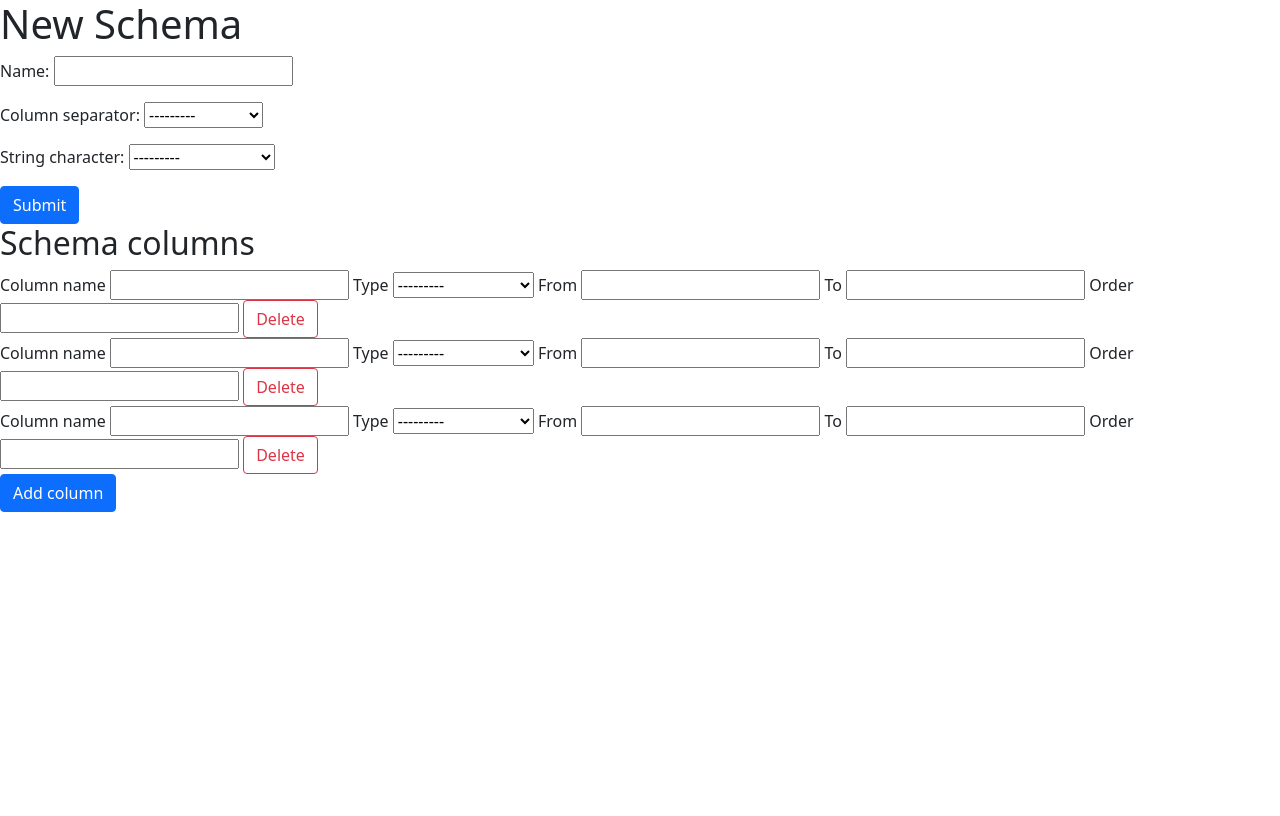
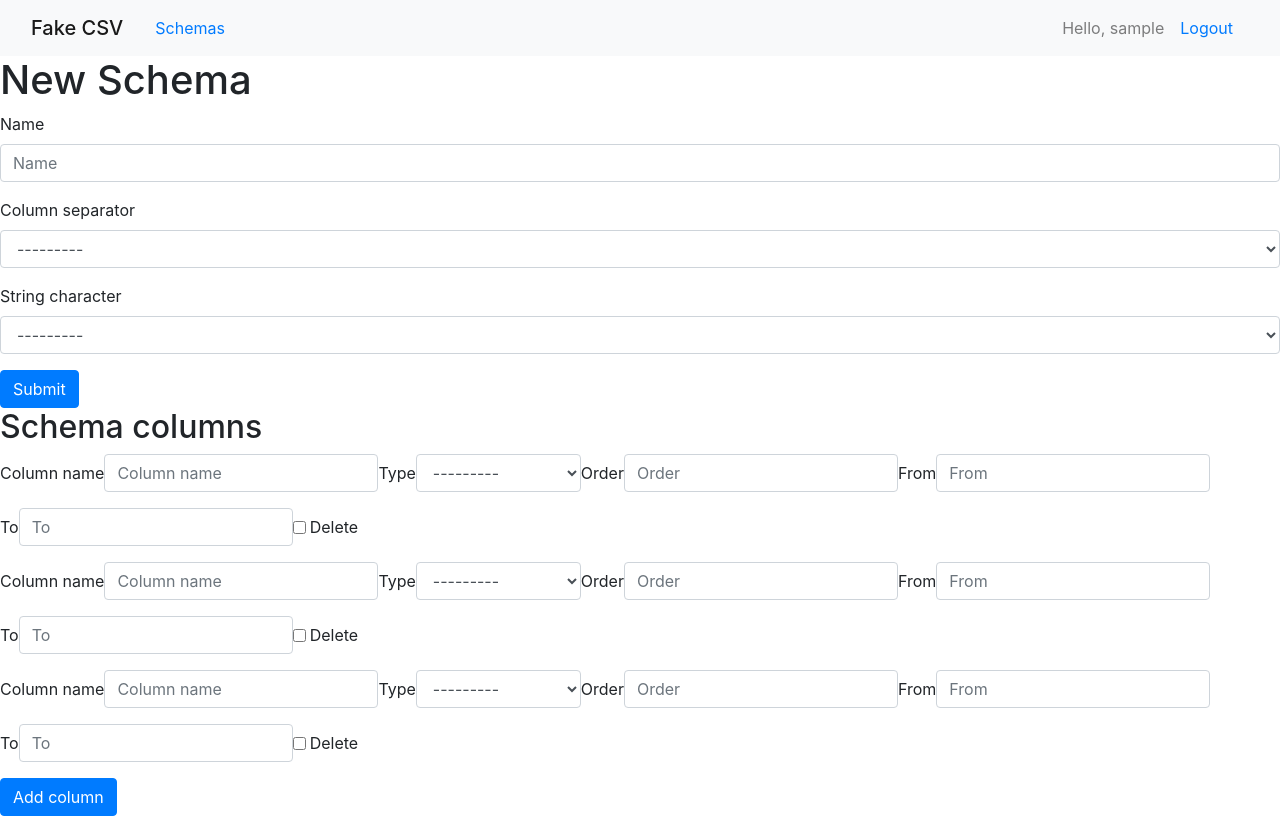
Before and after one commit to umouse/PlaneksTestTask, a Django app: page /create_schema/ in a window 1280 px wide. Before the commit the page ends 512 px from the top, so only its background shows below. Run offline with Django 3.2, Linux system fonts and the light colour scheme; the visitor is signed in with stand-in values (Sample User, id 1); parts of the project's set-up code (start-up, migrations or seed data) failed here and were passed over; some libraries are stand-ins or nearby versions.

Commit message:
Add navigation bar and fix add column button to a working state

```diff
--- a/fake_csv/settings.py
+++ b/fake_csv/settings.py
@@ -39,7 +39,7 @@ INSTALLED_APPS = [
     'django.contrib.messages',
     'django.contrib.staticfiles',
     'schemas',
-    'crispy_forms',
+    'bootstrap4',
 
 ]
 
--- a/requirements.txt
+++ b/requirements.txt
@@ -9,7 +9,6 @@ click-plugins==1.1.1
 click-repl==0.1.6
 dj-database-url==0.5.0
 Django==3.1.4
-django-crispy-forms==1.10.0
 django-heroku==0.3.1
 Faker==5.0.2
 gunicorn==20.0.4
--- a/schemas/templates/schemas/base.html
+++ b/schemas/templates/schemas/base.html
@@ -3,14 +3,28 @@
 <head>
     <meta charset="UTF-8">
     <title>Fake CSV</title>
-    <link href="https://cdn.jsdelivr.net/npm/bootstrap@5.0.0-beta1/dist/css/bootstrap.min.css" rel="stylesheet" integrity="sha384-giJF6kkoqNQ00vy+HMDP7azOuL0xtbfIcaT9wjKHr8RbDVddVHyTfAAsrekwKmP1" crossorigin="anonymous">
+    <link rel="stylesheet" href="https://cdn.jsdelivr.net/npm/bootstrap@4.5.3/dist/css/bootstrap.min.css" integrity="sha384-TX8t27EcRE3e/ihU7zmQxVncDAy5uIKz4rEkgIXeMed4M0jlfIDPvg6uqKI2xXr2" crossorigin="anonymous">
     <script src="https://ajax.googleapis.com/ajax/libs/jquery/3.5.1/jquery.min.js"></script>
     {% block script%}
     {% endblock %}
 </head>
 <body>
-{% block content %}
-{% endblock %}
-<script src="https://cdn.jsdelivr.net/npm/bootstrap@5.0.0-beta1/dist/js/bootstrap.bundle.min.js" integrity="sha384-ygbV9kiqUc6oa4msXn9868pTtWMgiQaeYH7/t7LECLbyPA2x65Kgf80OJFdroafW" crossorigin="anonymous"></script>
+    <nav class="navbar navbar-expand-lg navbar-light bg-light">
+         <div class="container-fluid">
+             <div class="navbar-brand mb-0 h1">Fake CSV </div>
+             <div class="flex-grow-1">
+                 <a class="nav-link" href="{% url 'SchemaListView' %}">Schemas</a>
+             </div>
+             <div class="navbar-text">Hello, {{request.user}}</div>
+             <div>
+                 <a class="nav-link" href="{% url 'logout' %}">Logout</a>
+             </div>
+         </div>
+    </nav>
+
+    {% block content %}
+    {% endblock %}
+<script src="https://code.jquery.com/jquery-3.5.1.slim.min.js" integrity="sha384-DfXdz2htPH0lsSSs5nCTpuj/zy4C+OGpamoFVy38MVBnE+IbbVYUew+OrCXaRkfj" crossorigin="anonymous"></script>
+<script src="https://cdn.jsdelivr.net/npm/bootstrap@4.5.3/dist/js/bootstrap.bundle.min.js" integrity="sha384-ho+j7jyWK8fNQe+A12Hb8AhRq26LrZ/JpcUGGOn+Y7RsweNrtN/tE3MoK7ZeZDyx" crossorigin="anonymous"></script>
 </body>
 </html>
--- a/schemas/templates/schemas/schema_form.html
+++ b/schemas/templates/schemas/schema_form.html
@@ -1,21 +1,38 @@
 {% extends 'schemas/base.html' %}
+{% load bootstrap4 %}
+
+{% block script%}
+    <script>
+    $( document ).ready(function() {
+        $('#add_column').click(function() {
+	        var form_idx = $('#id_column_set-TOTAL_FORMS').val();
+	        $('#form_set').append($('#empty_form').html().replace(/__prefix__/g, form_idx));
+	        $('#id_column_set-TOTAL_FORMS').val(parseInt(form_idx) + 1);
+	    });
+    });
+    </script>
+{% endblock %}
 
 {% block content %}
     <h1>New Schema</h1>
-    <form method="post">{% csrf_token %}
-        {{ form.as_p }}
+    <form method="post">
+    {% csrf_token %}
+        {% bootstrap_form form %}
         <button type="submit" class="btn btn-primary">Submit</button>
         <h2>Schema columns</h2>
-        {%for column in columns%}
-        <div>
-            {{column.name.label}} {{column.name}}
-            {{column.column_type.label}} {{column.column_type}}
-            {{column.range_from.label}} {{column.range_from}}
-            {{column.range_to.label}} {{column.range_to}}
-            {{column.order.label}} {{column.order}}
-            <button type="button" class="btn btn-outline-danger">Delete</button>
+         {{ columns.management_form }}
+       <div id = 'form_set'>
+           {% for column in columns %}
+                <div class="form-inline">
+                    {% bootstrap_form column show_label=0 field_class='p-1 ' %}
+                </div>
+           {% endfor %}
+      </div>
+    <div id = "empty_form" class="d-none">
+        <div class="form-inline">
+            {% bootstrap_form columns.empty_form show_label=0 field_class='p-1 ' %}
         </div>
-        {%endfor%}
-        <button type="button" class="btn btn-primary">Add column</button>
+    </div>
+        <button type="button" class="btn btn-primary" id=add_column>Add column</button>
     </form>
 {% endblock %}
--- a/schemas/views.py
+++ b/schemas/views.py
@@ -1,4 +1,3 @@
-from crispy_forms.helper import FormHelper
 from django.contrib.auth.mixins import LoginRequiredMixin
 from django.urls import reverse_lazy
 from django.forms.models import inlineformset_factory
@@ -21,12 +20,6 @@ class SchemaListView(LoginRequiredMixin, ListView):
     model = Schema
 
 
-class ColumnFormSetHelper(FormHelper):
-    def __init__(self, *args, **kwargs):
-        super().__init__(*args, **kwargs)
-        self.template = 'bootstrap/table_inline_formset.html'
-
-
 class SchemaCreateView(LoginRequiredMixin, CreateView):
     model = Schema
     fields = ['name', 'column_separator', 'string_character']
@@ -34,8 +27,6 @@ class SchemaCreateView(LoginRequiredMixin, CreateView):
 
     def get_context_data(self, **kwargs):
         data = super().get_context_data(**kwargs)
-        helper = ColumnFormSetHelper()
-        data["helper"] = helper
         if self.request.POST:
             data["columns"] = column_formset(self.request.POST)
         else:
@@ -50,6 +41,8 @@ class SchemaCreateView(LoginRequiredMixin, CreateView):
         if columns.is_valid():
             columns.instance = self.object
             columns.save()
+        else:
+            return super().form_invalid(form)
         return super().form_valid(form)
 
 
@@ -60,8 +53,6 @@ class SchemaUpdateView(LoginRequiredMixin, UpdateView):
 
     def get_context_data(self, **kwargs):
         data = super().get_context_data(**kwargs)
-        helper = ColumnFormSetHelper()
-        data["helper"] = helper
         if self.request.POST:
             data["columns"] = column_formset(self.request.POST, instance=self.object)
         else:
@@ -76,6 +67,8 @@ class SchemaUpdateView(LoginRequiredMixin, UpdateView):
         if columns.is_valid():
             columns.instance = self.object
             columns.save()
+        else:
+            return super().form_invalid(form)
         return super().form_valid(form)
 
 
@@ -116,7 +109,6 @@ class DataSetView(LoginRequiredMixin, FormMixin, ListView):
 
     def dispatch(self, request, *args, **kwargs):
         self.schema_id = kwargs["pk"]
-        generate_data_task.delay(2)
         return super().dispatch(request, *args, **kwargs)
 
     def get_success_url(self):
```
